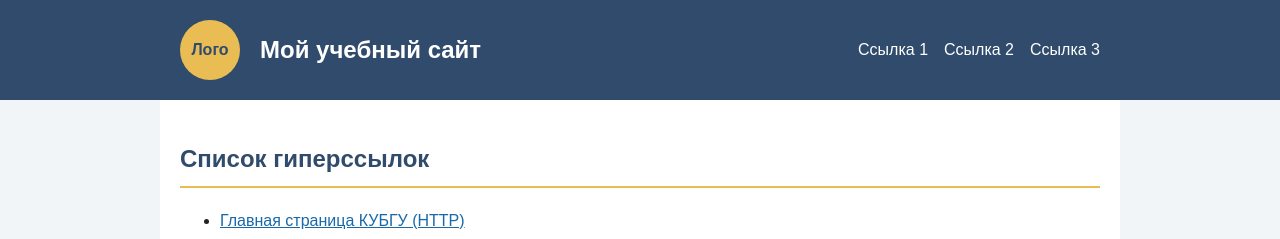
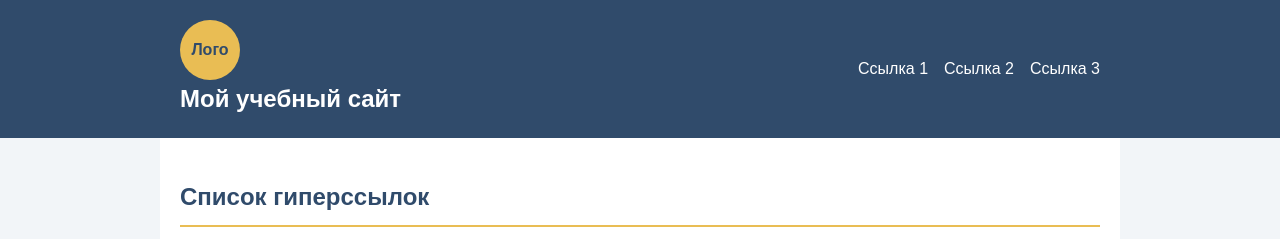
Before and after one commit to seleckijandrej86-gif/s0205393-2, a plain HTML site: page index.html in a window 1280 px wide. Shown: the top 239 px of the page. Drawn offline with Linux system fonts and the light colour scheme.

Commit message:
Update index.html

```diff
--- a/index.html
+++ b/index.html
@@ -10,9 +10,11 @@
 
     <!-- Шапка -->
     <header id="header">
-        <div class="container header-inner">
-            <div class="logo">Лого</div>
-            <h1 class="site-title">Мой учебный сайт</h1>
+       <div class="container header-inner">
+            <div class="header-left">
+                <div class="logo">Лого</div>
+                <h1 class="site-title">Мой учебный сайт</h1>
+            </div>
 
             <nav class="menu">
                 <a href="#links">Ссылка 1</a>
```
